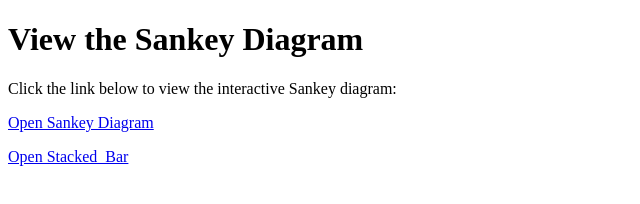
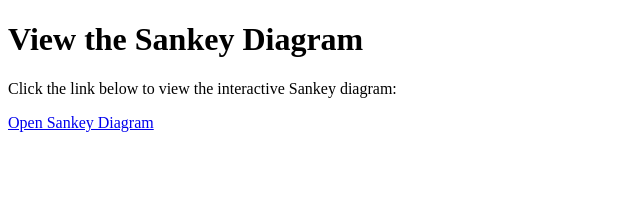
Before and after one commit to Kristen6666/sankey_graph, a plain HTML site: page index.html in a window 1280 px wide. Shown: the whole page, without its empty margins (0-640 px from the left). Drawn offline with Linux system fonts and the light colour scheme.

Commit message:
Update index.html

```diff
--- a/index.html
+++ b/index.html
@@ -11,11 +11,5 @@
     <a href="https://Kristen6666.github.io/sankey_graph/sankey.html" target="_blank">
         Open Sankey Diagram
     </a>
-</p>
-<p>
-    <a href="https://Kristen6666.github.io/sankey_graph/stacked_bar.html" target="_blank">
-        Open Stacked_Bar
-    </a>
-</p>
 </body>
 </html>
```
